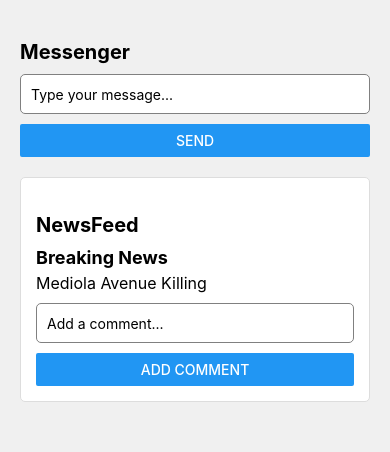
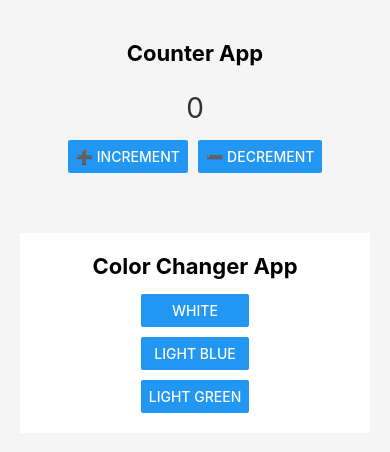
Before and after one commit to mikefernand-20/M13_Mike_Fernand_Mascion_IT_Elect1, a React Native app: screen / in a window 390 px wide. Shown: the top 452 px of the page. Built offline with nearby package versions, Linux system fonts and the light colour scheme.

Commit message:
Update App.js

```diff
--- a/App.js
+++ b/App.js
@@ -1,18 +1,27 @@
 // App.js
 import React from 'react';
-import { ScrollView } from 'react-native';
-import Messenger from './Messenger';
-import NewsFeed from './NewsFeed';
-import styles from './styles';
+import { SafeAreaView, ScrollView, StyleSheet } from 'react-native';
+import CounterApp from './CounterApp';
+import ColorChangerApp from './ColorChangerApp';
 
-const App = () => {
+export default function App() {
   return (
-    <ScrollView style={styles.container}>
-      <Messenger />
-      <NewsFeed />
+    <SafeAreaView style={styles.safeArea}>
+      <ScrollView contentContainerStyle={styles.container}>
+        <CounterApp />
+        <ColorChangerApp />
+      </ScrollView>
+    </SafeAreaView>
+  );
+}
 
-    </ScrollView>
-  );
-};
-
-export default App;
+const styles = StyleSheet.create({
+  safeArea: {
+    flex: 1,
+    backgroundColor: '#f5f5f5',
+  },
+  container: {
+    padding: 20,
+    gap: 40,
+  },
+});
```
